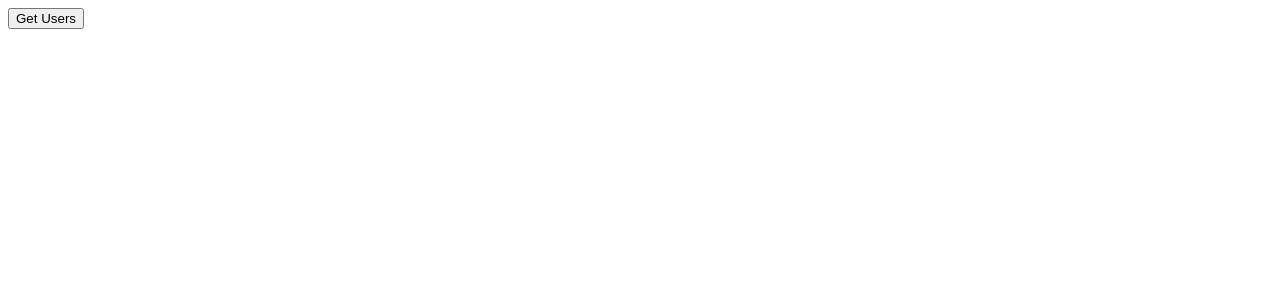
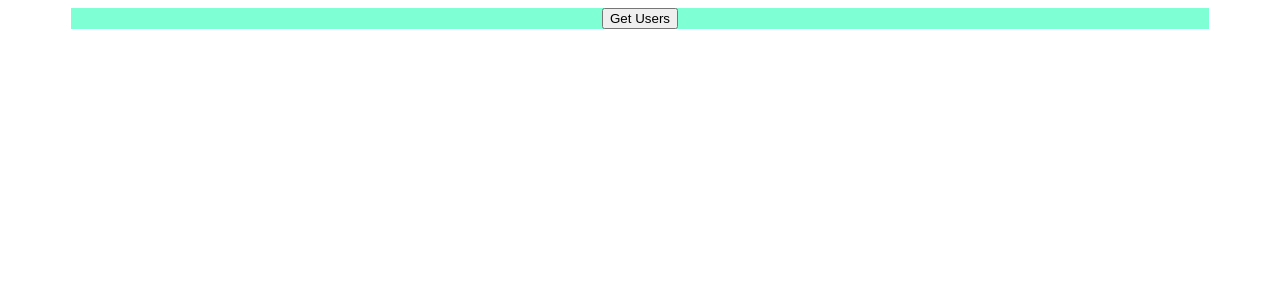
Before and after one commit to jckmo/tweet-scheduler, a React (Create React App) app: page / in a window 1280 px wide. Shown: the top 300 px of the page. Built offline with nearby package versions, Linux system fonts and the light colour scheme.

Commit message:
Start styling

```diff
--- a/package.json
+++ b/package.json
@@ -13,6 +13,7 @@
     "react-scripts": "4.0.3",
     "redux": "^4.1.1",
     "redux-thunk": "^2.3.0",
+    "sass": "^1.42.1",
     "web-vitals": "^1.0.1"
   },
   "scripts": {
--- a/src/stylesheets/App.css
+++ b/src/stylesheets/App.css
@@ -0,0 +1,15 @@
+#root {
+  display: flex;
+  justify-content: center;
+  align-items: center;
+
+}
+
+.App {
+  background-color: aquamarine;
+  width: 90%;
+  height: 90%;
+  display: flex;
+  align-items: center;
+  justify-content: center;
+}
```
Also changed, not shown: 1 other file (tests, documents, lock files or other folders).
